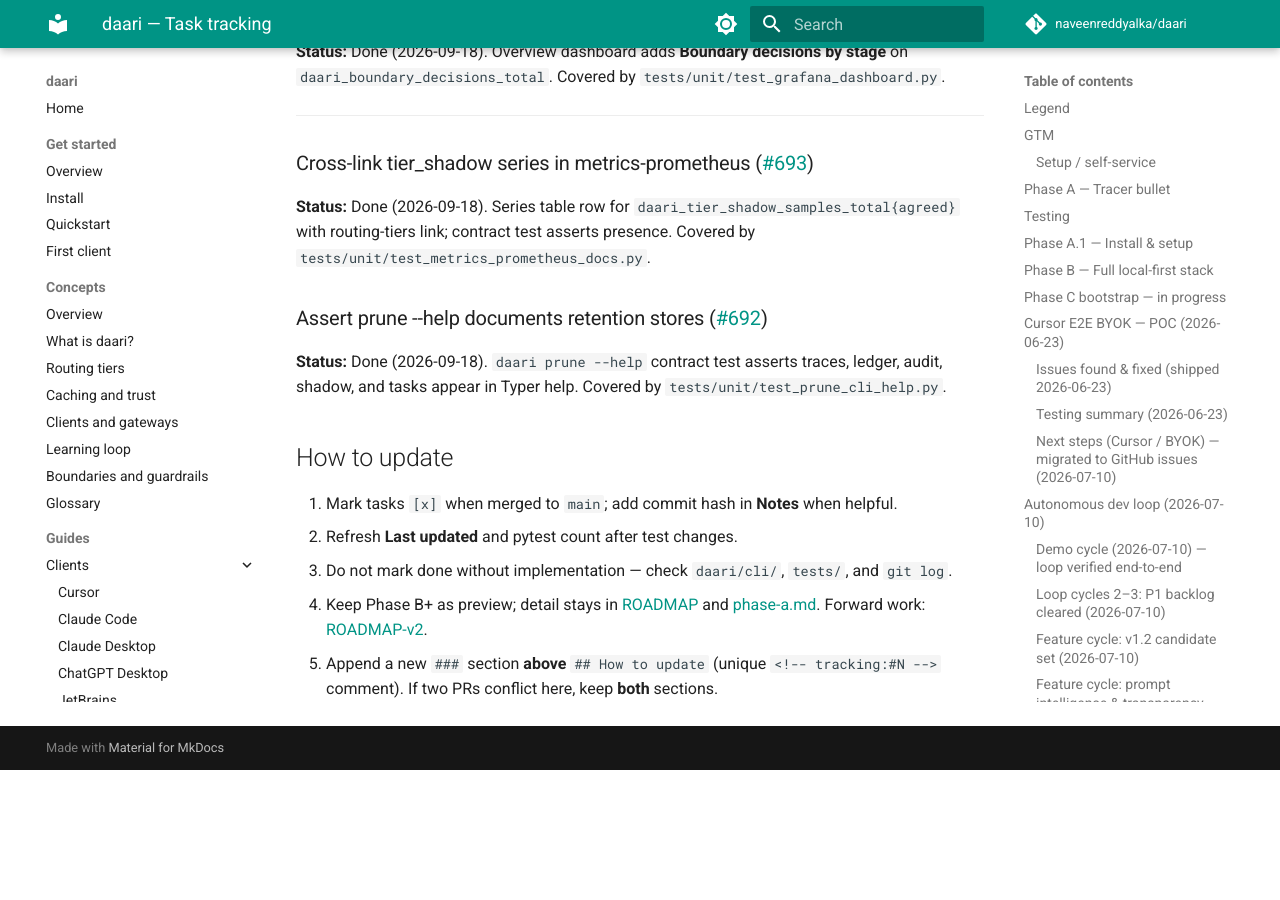
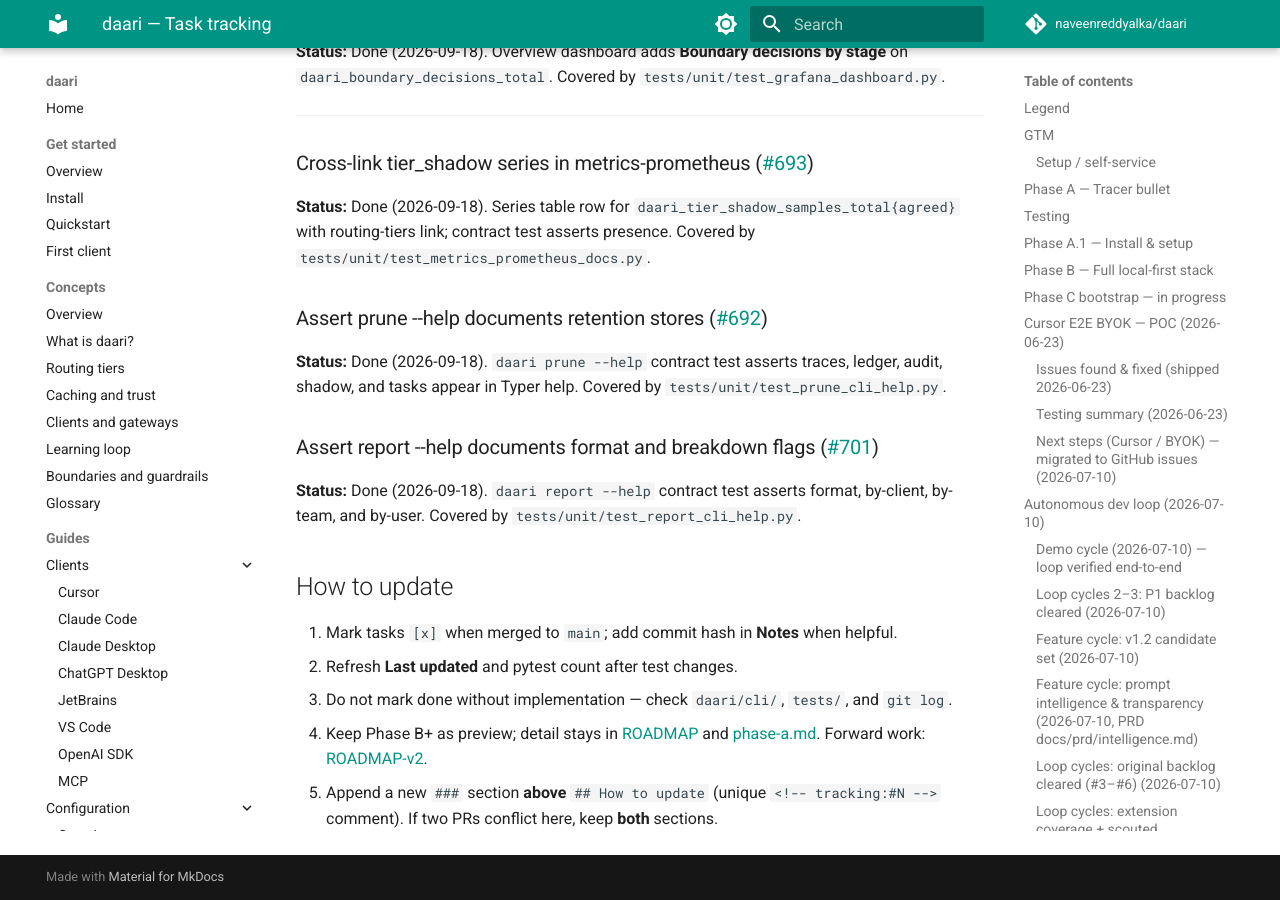
Before and after one commit to naveenreddyalka/daari, an MkDocs documentation site: the page built from docs/TRACKING.md, in a window 1280 px wide and 900 px high, scrolled down 77428 px. Built offline with MkDocs 1.6.1 and Material for MkDocs 9.7.7, drawn with Linux system fonts in a browser that asks for light colours; comment, search, counter and statistics services are not loaded; before the commit the page ends 78198 px from its top, so only the background shows below that.

Commit message:
test(cli): assert report --help documents format and breakdown flags
Closes #701.

Co-authored-by: Cursor <cursoragent@cursor.com>

```diff
--- a/docs/TRACKING.md
+++ b/docs/TRACKING.md
@@ -3198,6 +3198,14 @@ traces, ledger, audit, shadow, and tasks appear in Typer help. Covered by
 
 
 
+### Assert report --help documents format and breakdown flags ([#701](https://github.com/naveenreddyalka/daari/issues/701))
+
+<!-- tracking:#701 -->
+**Status:** Done (2026-09-18). `daari report --help` contract test asserts
+format, by-client, by-team, and by-user. Covered by
+`tests/unit/test_report_cli_help.py`.
+
+
 ## How to update
 
 1. Mark tasks `[x]` when merged to `main`; add commit hash in **Notes** when helpful.
```
Also changed, not shown: 1 other file.
